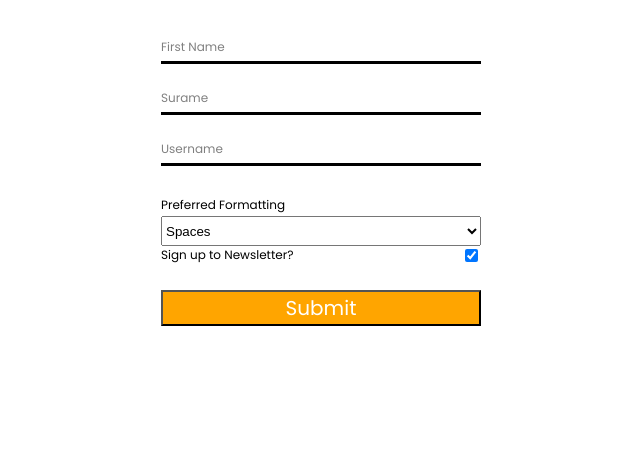
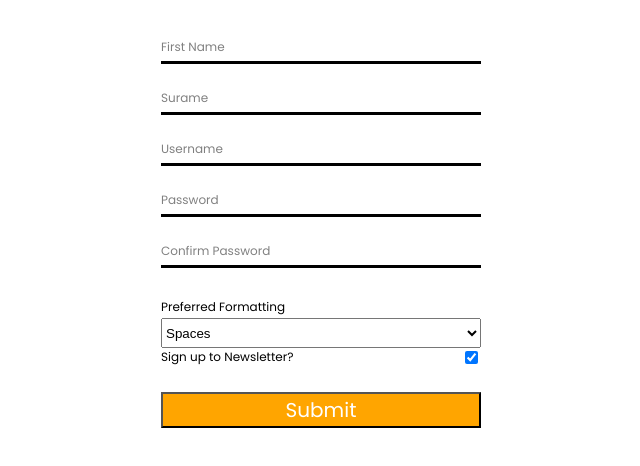
Before and after one commit to kidman90/egghead-redux-form, a React (Create React App) app: page / in a window 1280 px wide. Shown: the top 466 px of the page, without its empty margins (319-959 px from the left). Built offline with nearby package versions, Linux system fonts and the light colour scheme.

Commit message:
10 Access Other Values of the Current Form with redux-form

```diff
--- a/src/components/RegisterForm.js
+++ b/src/components/RegisterForm.js
@@ -4,7 +4,8 @@ import { customInput, customSelect } from './fields';
 import {
   required,
   minLength,
-  maxLength
+  maxLength,
+  matchesPassword
 } from '../validation';
 import './RegisterForm.css';
 
@@ -35,6 +36,20 @@ class RegisterForm extends Component {
           validate={[required, minLength, maxLength]}
         />
         <Field
+          name="password"
+          component={customInput}
+          type="password"
+          label="Password"
+          validate={[required]}
+        />
+        <Field
+          name="confirmPassword"
+          component={customInput}
+          type="password"
+          label="Confirm Password"
+          validate={[required, matchesPassword]}
+        />
+        <Field
           name="preference"
           component={customSelect}
           label="Preferred Formatting"
--- a/src/validation/index.js
+++ b/src/validation/index.js
@@ -10,3 +10,8 @@ export const maxLength = value =>
   value.length > 10
     ? 'Value is too long'
     : undefined;
+
+export const matchesPassword = (value, allValues) =>
+  value === allValues.password
+    ? undefined
+    : 'Passwords must match';
```
